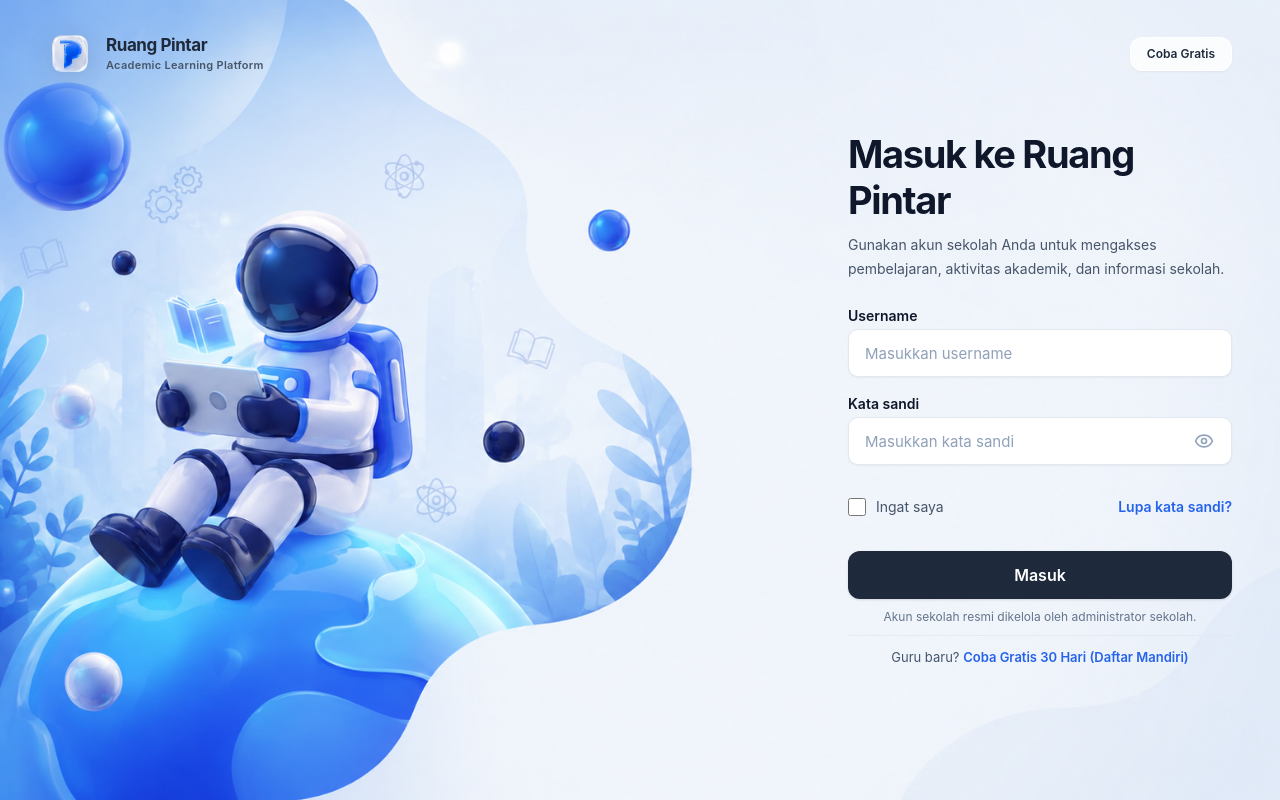
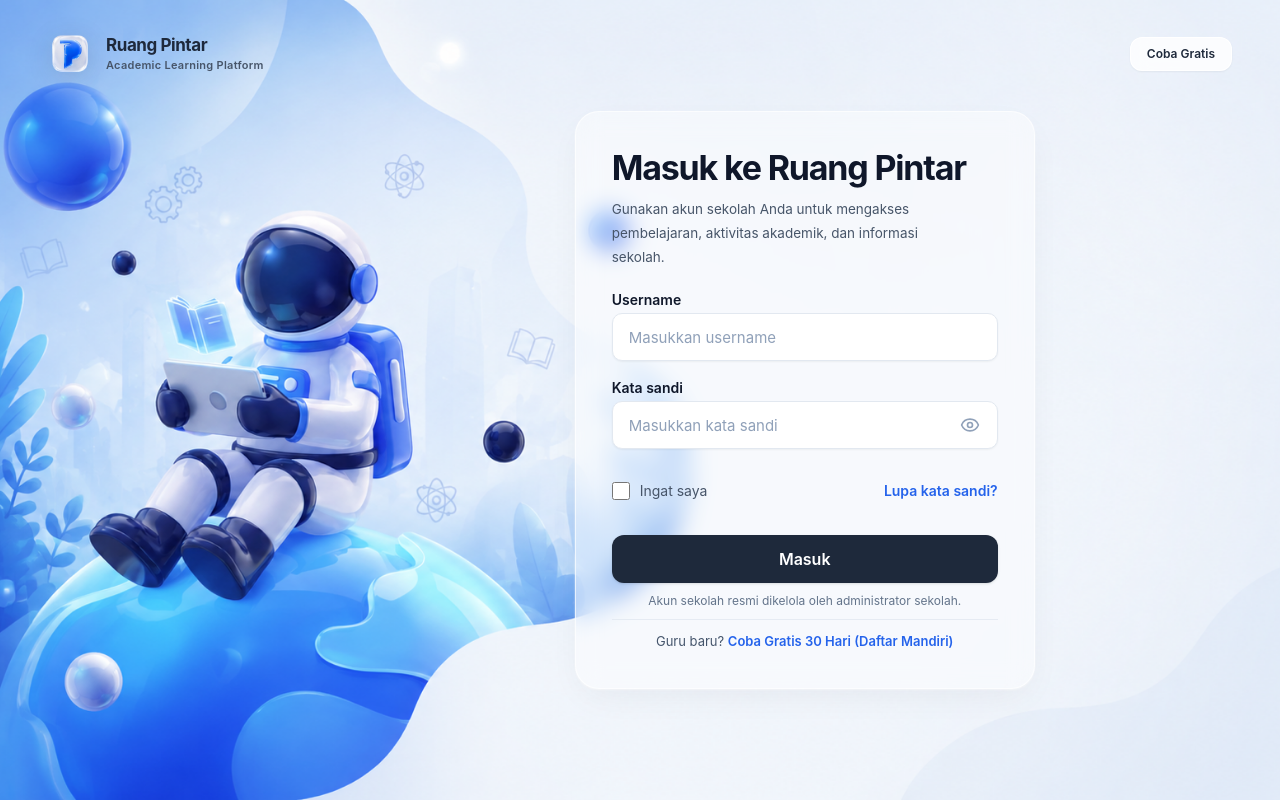
Before and after one commit to ubsi-chandra27/RuangPintar, a Next.js app: page /login in a window 1280 px wide. Built offline with nearby package versions, Linux system fonts and the light colour scheme; what ulidx would draw is missing.

Commit message:
style(auth): shift form inward from edge and add subtle frosted glass container

```diff
--- a/src/shared/components/auth/auth-login-layout.tsx
+++ b/src/shared/components/auth/auth-login-layout.tsx
@@ -88,50 +88,54 @@
         </div>
       </header>
 
-      {/* Main Container - Cardless Form Layout matching auth-layout-reference.png */}
-      <main className="relative z-10 min-h-[100dvh] w-full flex flex-col justify-between pt-20 sm:pt-24 lg:grid lg:grid-cols-[minmax(0,1.08fr)_minmax(420px,500px)] xl:grid-cols-[minmax(0,1.18fr)_minmax(440px,480px)] lg:grid-rows-1 lg:pt-0">
+      {/* Main Container - Balanced Center-Right positioning with subtle glass effect */}
+      <main className="relative z-10 min-h-[100dvh] w-full flex flex-col justify-between pt-20 sm:pt-24 lg:grid lg:grid-cols-[minmax(0,1.12fr)_minmax(420px,470px)_minmax(0,0.42fr)] xl:grid-cols-[minmax(0,1.2fr)_minmax(440px,480px)_minmax(0,0.5fr)] lg:grid-rows-1 lg:pt-0">
         {/* Left Column Spacer (Full artwork shines through) */}
         <div className="hidden lg:block pointer-events-none" aria-hidden="true" />
 
-        {/* Right Form Container: Perfectly placed in the open pastel canvas */}
-        <section className="relative z-10 flex w-full flex-col justify-start lg:justify-center items-center lg:items-start px-6 sm:px-10 lg:px-8 xl:px-12 pt-4 pb-8 lg:py-12">
+        {/* Center-Right Form Container: Shifted comfortably inward from right edge */}
+        <section className="relative z-10 flex w-full flex-col justify-start lg:justify-center items-center px-4 sm:px-6 lg:px-0 pt-4 pb-8 lg:py-12">
+          {/* Subtle Frosted Glass Container (Effek Glass Tipis) */}
+          <div
+            className={`w-full ${
+              wideForm ? "max-w-[540px]" : "max-w-[430px] sm:max-w-[460px]"
+            } rounded-2xl sm:rounded-3xl bg-white/45 backdrop-blur-md border border-white/65 shadow-[0_12px_36px_-8px_rgba(15,23,42,0.06),0_1px_2px_rgba(255,255,255,0.7)] p-6 sm:p-8 lg:p-9 transition-all`}
+          >
             {/* Optional Back Link */}
             {backLink && (
               <Link
                 href={backLink.href}
-              className="inline-flex items-center gap-1.5 text-xs font-semibold text-[#2563EB] hover:text-[#1D4ED8] mb-4 group transition-colors self-start"
+                className="inline-flex items-center gap-1.5 text-xs font-semibold text-[#2563EB] hover:text-[#1D4ED8] mb-4 group transition-colors"
               >
                 <span className="transition-transform group-hover:-translate-x-0.5">&larr;</span>
                 <span>{backLink.label}</span>
               </Link>
             )}
 
-          <div
-            className={`w-full ${
-              wideForm ? "max-w-[520px]" : "max-w-[420px] sm:max-w-[450px]"
-            }`}
-          >
             {/* Header Content */}
-            <div className="mb-6 space-y-2 sm:mb-7 sm:space-y-2.5">
+            <div className="mb-5 space-y-1.5 sm:mb-6 sm:space-y-2">
               {badge && (
                 <div className="inline-flex items-center gap-1.5 px-3 py-1 rounded-full bg-blue-500/10 border border-blue-500/20 text-[#2563EB] text-[11px] font-bold tracking-wide uppercase">
                   {badge}
                 </div>
               )}
-              <h1 className="text-[28px] leading-[1.2] font-bold tracking-[-0.035em] text-[#0F172A] sm:text-[34px] xl:text-[38px]">
+              <h1 className="text-[26px] leading-[1.2] font-bold tracking-[-0.035em] text-[#0F172A] sm:text-[30px] xl:text-[34px]">
                 {title}
               </h1>
               {description && (
-                <p className="max-w-[44ch] text-[13px] leading-5 text-[#475569] sm:text-[14px] sm:leading-6">
+                <p className="max-w-[42ch] text-[12.5px] leading-5 text-[#475569] sm:text-[13.5px] sm:leading-6">
                   {description}
                 </p>
               )}
             </div>
 
-            {/* Form Fields (Clean inputs floating on the open canvas) */}
+            {/* Form Fields & Controls */}
             {children}
           </div>
         </section>
+
+        {/* Right Spacer (Guarantees form never hugs the right edge) */}
+        <div className="hidden lg:block pointer-events-none" aria-hidden="true" />
       </main>
     </div>
   );
```
Also changed, not shown: 5 other files (tests, documents, lock files or other folders). Lines whose indentation alone changed are shown as unchanged.
